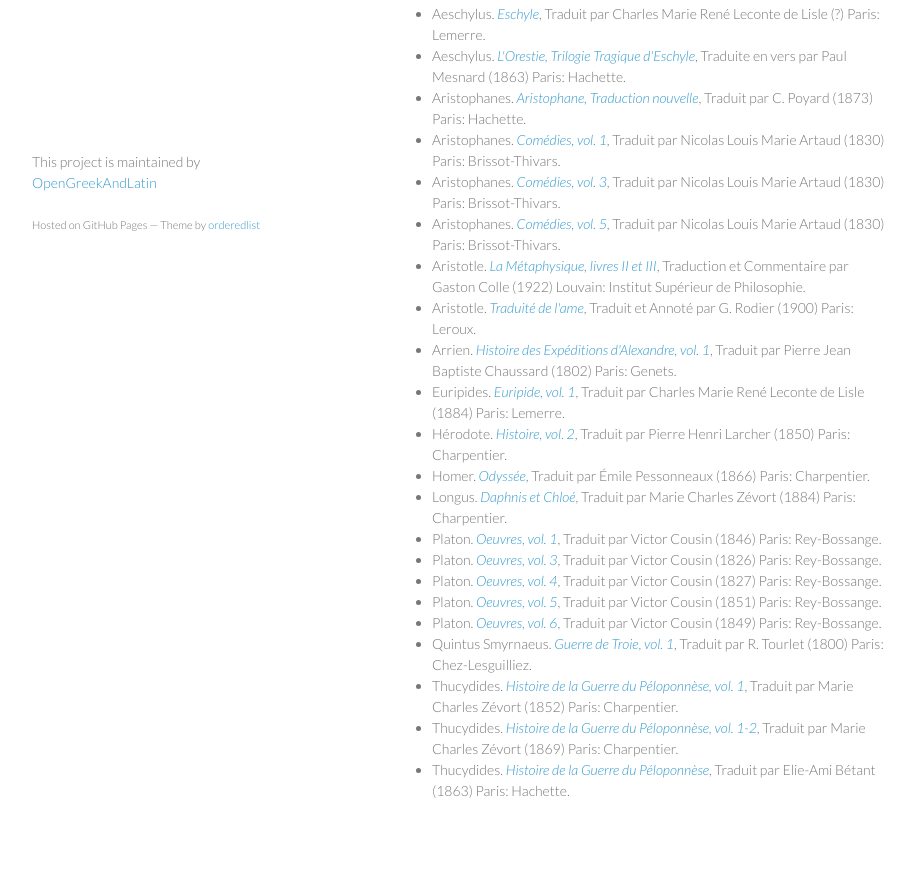
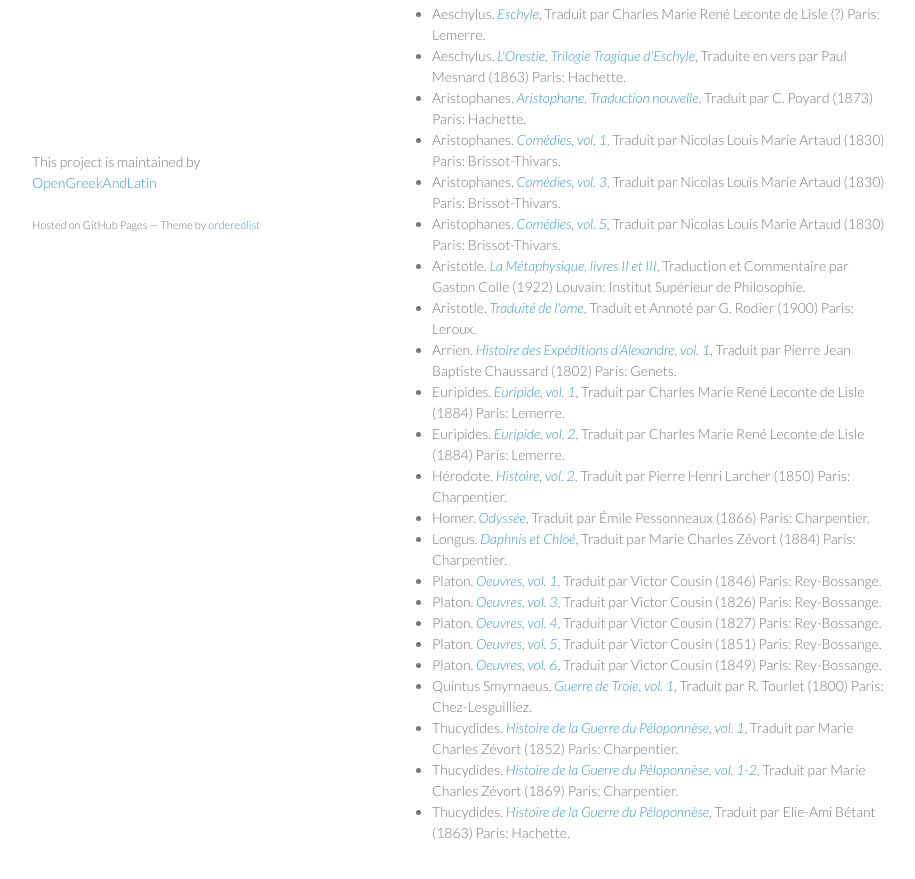
Before and after one commit to OpenGreekAndLatin/french_trans-dev, a plain HTML site: page index.html in a window 1280 px wide. Shown: the part 496-1375 px from the top of the page, without its empty margins (178-1093 px from the left). Drawn offline with Linux system fonts and the light colour scheme.

```diff
--- a/index.html
+++ b/index.html
@@ -62,6 +62,7 @@
 <li>Aristotle. <em><a href="https://github.com/OpenGreekAndLatin/french_trans-dev/blob/master/aristotle_1_1900.xml">Traduité de l'ame</a></em>, Traduit et Annoté par G. Rodier (1900) Paris: Leroux.</li>
 <li>Arrien. <em><a href="https://github.com/OpenGreekAndLatin/french_trans-dev/blob/master/arrian_1_1802.xml">Histoire des Expéditions d'Alexandre, vol. 1</a></em>, Traduit par Pierre Jean Baptiste Chaussard (1802) Paris: Genets.</li>
 <li>Euripides. <em><a href="https://github.com/OpenGreekAndLatin/french_trans-dev/blob/master/euripides_1_1884.xml">Euripide, vol. 1</a></em>, Traduit par Charles Marie René Leconte de Lisle (1884) Paris: Lemerre.</li>
+<li>Euripides. <em><a href="https://github.com/OpenGreekAndLatin/french_trans-dev/blob/master/euripides_2_1884.xml">Euripide, vol. 2</a></em>, Traduit par Charles Marie René Leconte de Lisle (1884) Paris: Lemerre.</li>
 <li>Hérodote. <em><a href="https://github.com/OpenGreekAndLatin/french_trans-dev/blob/master/herodotus_2_1850.xml">Histoire, vol. 2</a></em>, Traduit par Pierre Henri Larcher (1850) Paris: Charpentier.</li>
 <li>Homer. <em><a href="https://github.com/OpenGreekAndLatin/french_trans-dev/blob/master/homer_1866.xml">Odyssée</a></em>, Traduit par Émile Pessonneaux (1866) Paris: Charpentier.</li>
 <li>Longus. <em><a href="https://github.com/OpenGreekAndLatin/french_trans-dev/blob/master/longus_1884.xml">Daphnis et Chloé</a></em>, Traduit par Marie Charles Zévort (1884) Paris: Charpentier.</li>
```
Also changed, not shown: params.json (+1 -1 lines).
